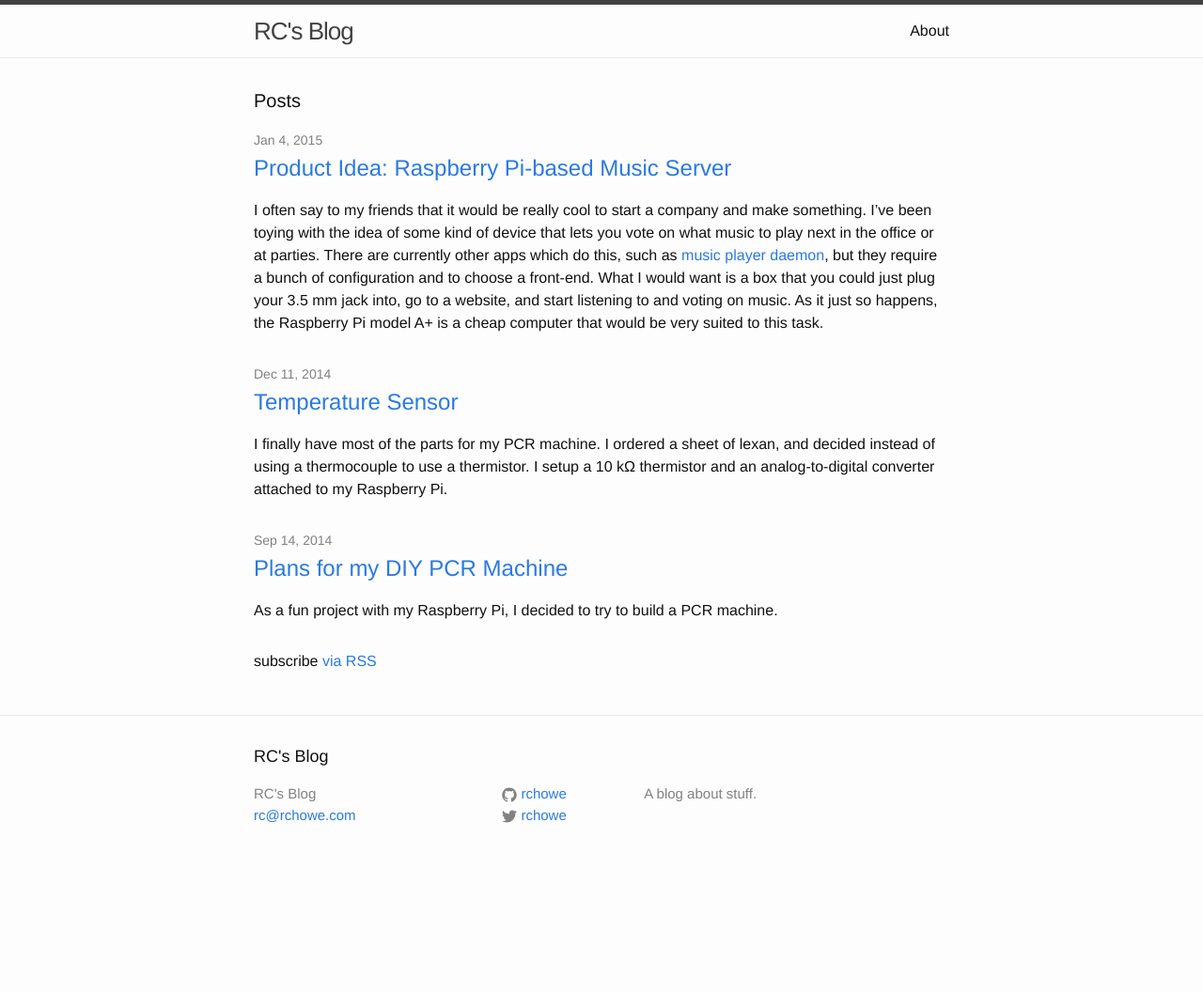
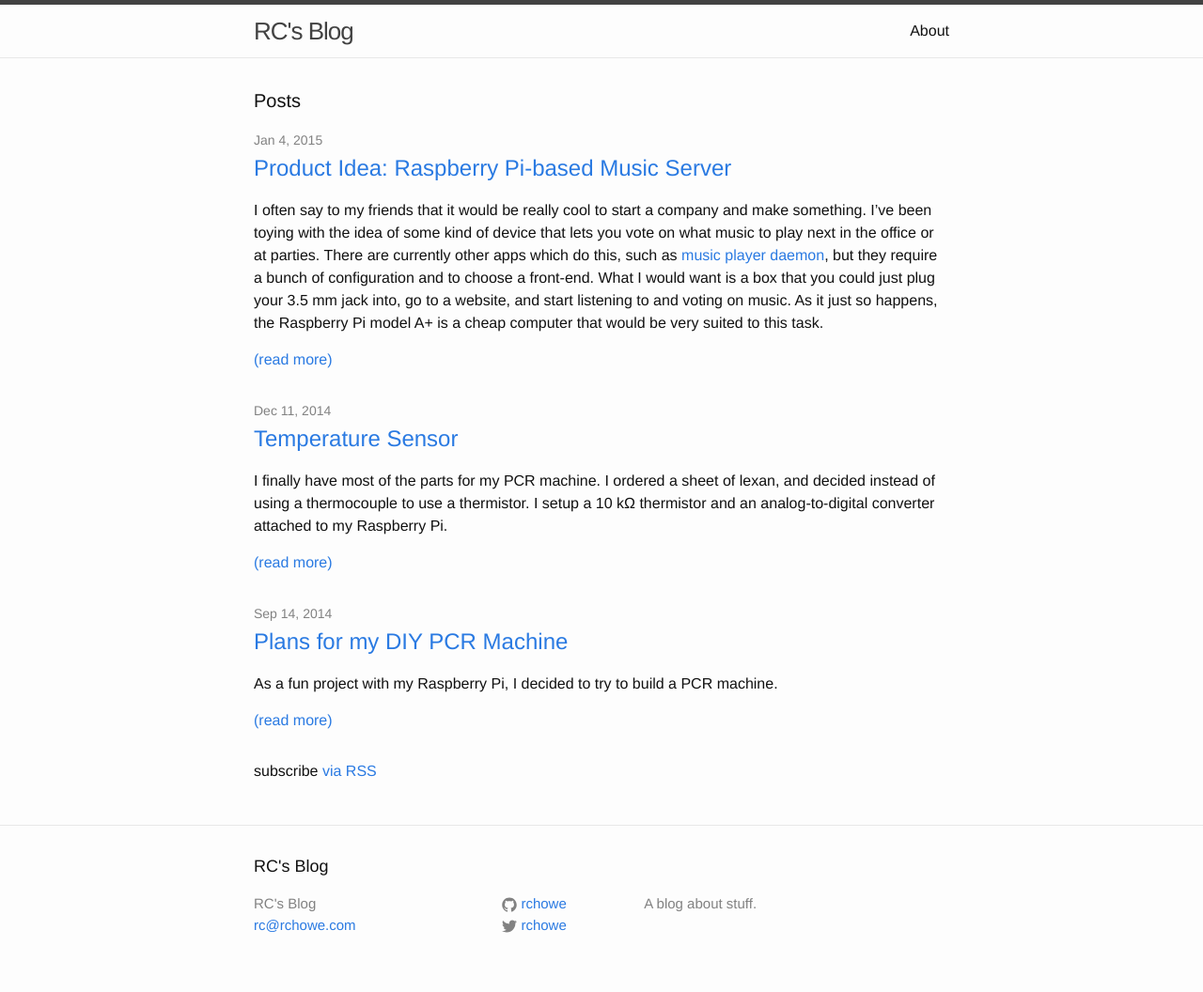
Before and after one commit to rchowe/blog, a Jekyll site: the page built from index.html, in a window 1280 px wide. Shown: the whole page at 94% size. Built offline with Jekyll 4.4.1, drawn with Linux system fonts in a browser that asks for light colours; before the commit the page ends 939 px from its top, so only the background shows below that.

Commit message:
Added a read more link on the main page.

```diff
--- a/index.html
+++ b/index.html
@@ -14,7 +14,12 @@ layout: default
         <h2>
           <a class="post-link" href="{{ post.url | prepend: site.baseurl }}">{{ post.title }}</a>
         </h2>
-		<p>{{ post.excerpt }}
+        <div class = 'excerpt'>
+          {{ post.excerpt }}
+        </div>
+        <div class = 'read-more'>
+            <a href = '{{ post.url | prepend: site.baseurl }}'>(read more)</a>
+        </div>
       </li>
     {% endfor %}
   </ul>
```
